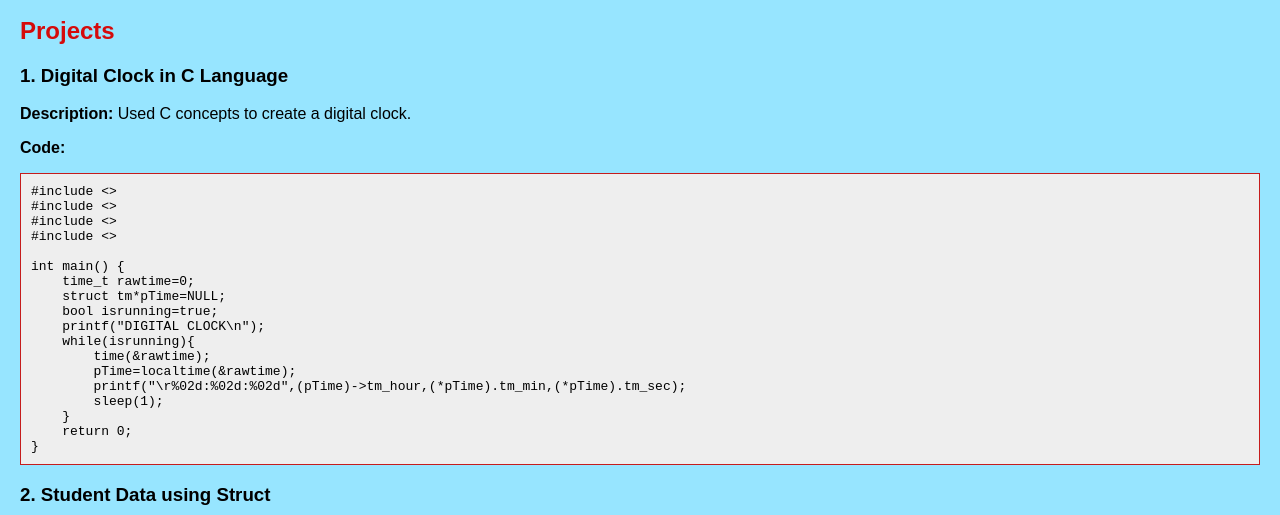
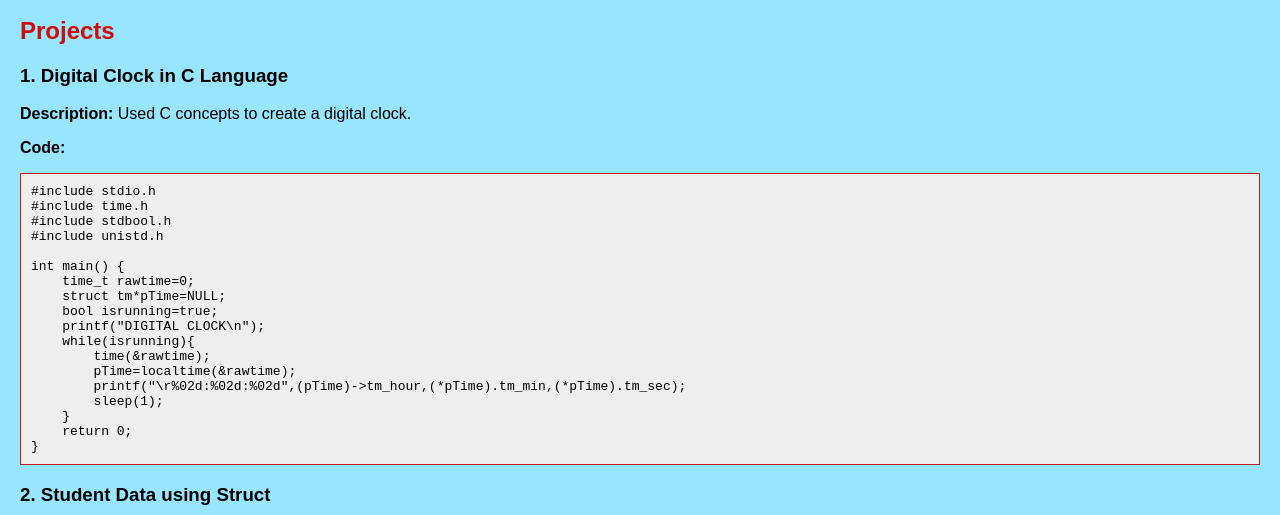
Before and after one commit to vatsal1502/my-mini-project, a plain HTML site: page index.html in a window 1280 px wide. Shown: the part 819-1334 px from the top of the page. Drawn offline with Linux system fonts and the light colour scheme.

Commit message:
Update index.html

```diff
--- a/index.html
+++ b/index.html
@@ -54,10 +54,10 @@
         <p><strong>Description:</strong> Used C concepts to create a digital clock.</p>
         <p><strong>Code:</strong></p>
         <pre>
-#include <<stdio.h>>
-#include <<time.h>>
-#include <<stdbool.h>>
-#include <<unistd.h>>
+#include stdio.h
+#include time.h
+#include stdbool.h
+#include unistd.h
 
 int main() {
     time_t rawtime=0;
```
